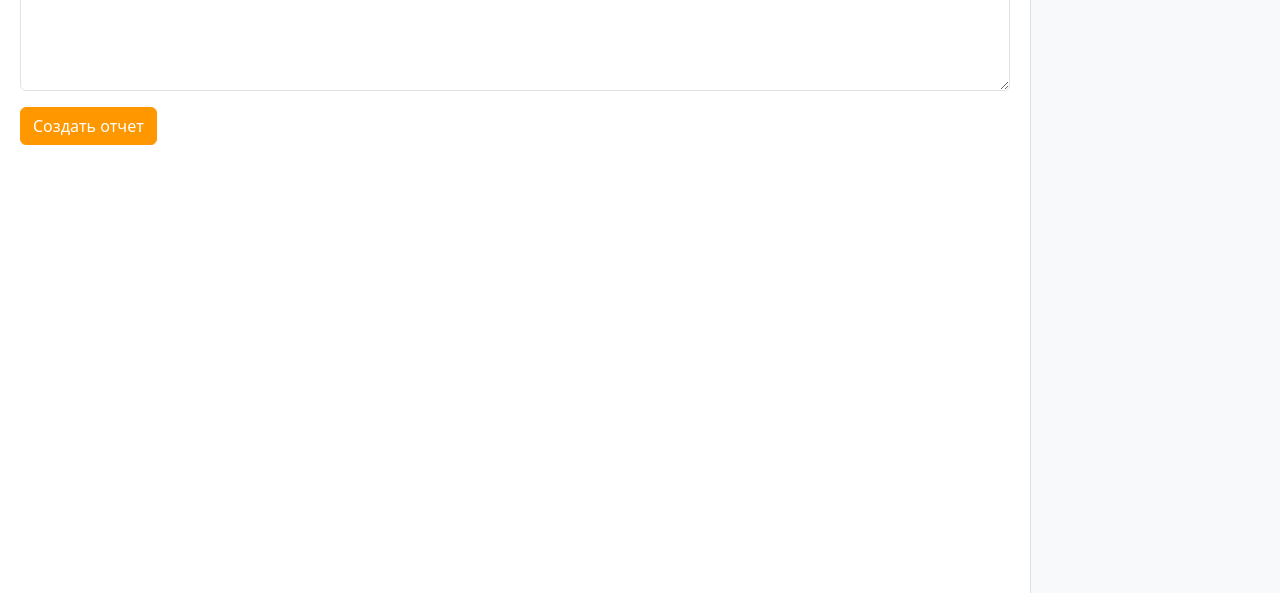
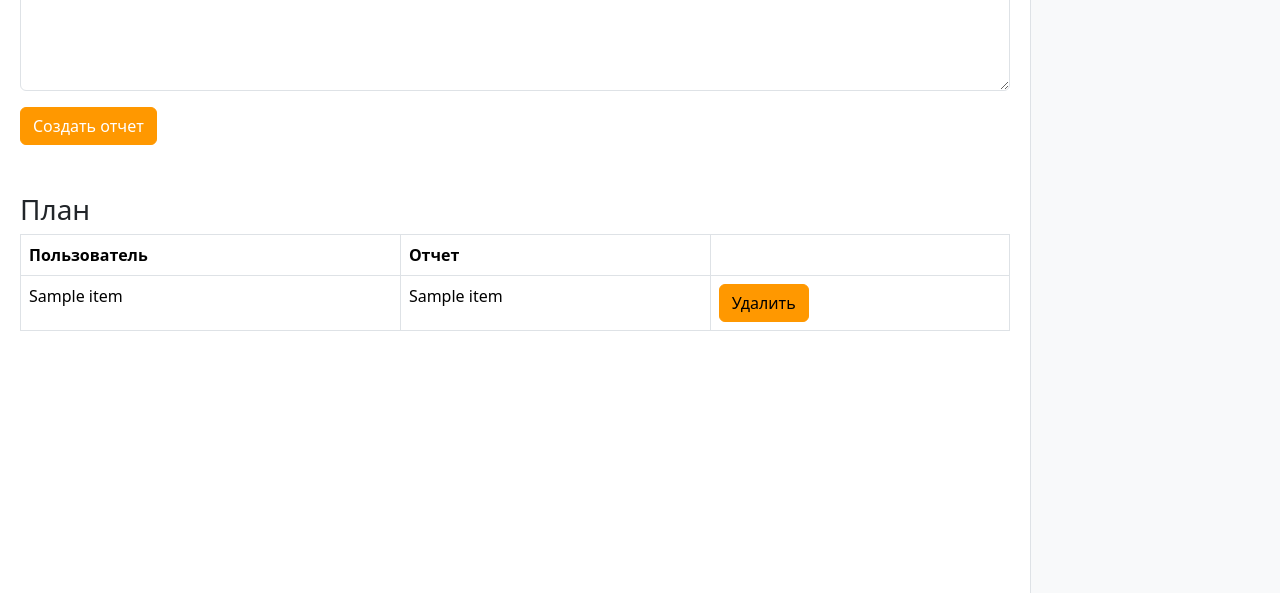
Before and after one commit to MikhailNagibin/secret_project, a Flask app: template templates/inventory_templates/admin_reports.html in a window 1280 px wide. Shown: the part 207-800 px from the top of the page. Run offline with Flask 3, Linux system fonts and the light colour scheme; the template is opened without the code that fills it: values that come from a table or form of the project are taken from there, most other values are stand-ins (such as "Sample title", 1, 10 or a date in 2020); parts of the project's set-up code (start-up, migrations or seed data) failed here and were passed over.

Commit message:
add viewing the reports

```diff
--- a/main.py
+++ b/main.py
@@ -170,14 +170,20 @@ def make_report(): # Для админа
     if user_role != "Администратор":
         return redirect("/inventory_see")
     form = ReportForm()
-    print(list(map(lambda x: [x[0], x[1] + ' ' + x[2]], get_users_id_firstname_and_surname(cur))))
+    data = get_all_reports(cur)
+    # print(list(map(lambda x: [x[0], x[1] + ' ' + x[2]], get_users_id_firstname_and_surname(cur))))
     form.sender_name.choices = list(map(lambda x: [x[0], x[1] + ' ' + x[2]], get_users_id_firstname_and_surname(cur)))
     if form.validate_on_submit():
         create_report(conn, form.sender_name.data, form.report_content.data)
-        return redirect('/inventory_see')
+        return redirect('/create_report')
+    if request.method == 'POST':
+        num = int(request.form.get('_method'))
+        num = data[num - 1][0]
+        delete_report_by_id(conn, num)
+        return redirect('/create_report')
     return render_template('inventory_templates/admin_reports.html', form=form,
         user_role=user_role,
-        active_page="create_report")
+        active_page="create_report", data=data)
 
 
 @app.route('/purchases', methods=['GET', 'POST'])
--- a/templates/inventory_templates/admin_reports.html
+++ b/templates/inventory_templates/admin_reports.html
@@ -14,4 +14,35 @@
     </div>
     {{ form.submit(class="btn btn-primary") }}
 </form>
+<br>
+<h3>План</h3>
+<table class="table table-bordered">
+    <thead>
+    <tr>
+        <th>Пользователь</th>
+        <th>Отчет</th>
+        <th></th>
+    </tr>
+    </thead>
+    <tbody>
+    {% if data %}
+    {% for item in data %}
+    <tr>
+        <td>{{ item[1] }}</td>
+        <td>{{ item[2] }}</td>
+        <td>
+                <form method="POST" style="display: inline;">
+                    <input type="hidden" name="_method" value="{{ loop.index }}">
+                    <button type="submit" class="btn btn-warning">Удалить</button>
+                </form>
+        </td>
+    </tr>
+    {% endfor %}
+    {% else %}
+    <tr>
+        <td colspan="4" class="text-center">Нет отчетов</td>
+    </tr>
+    {% endif %}
+    </tbody>
+</table>
 {% endblock %}
```
Also changed, not shown: our_requests.py (+11 -0 lines).
